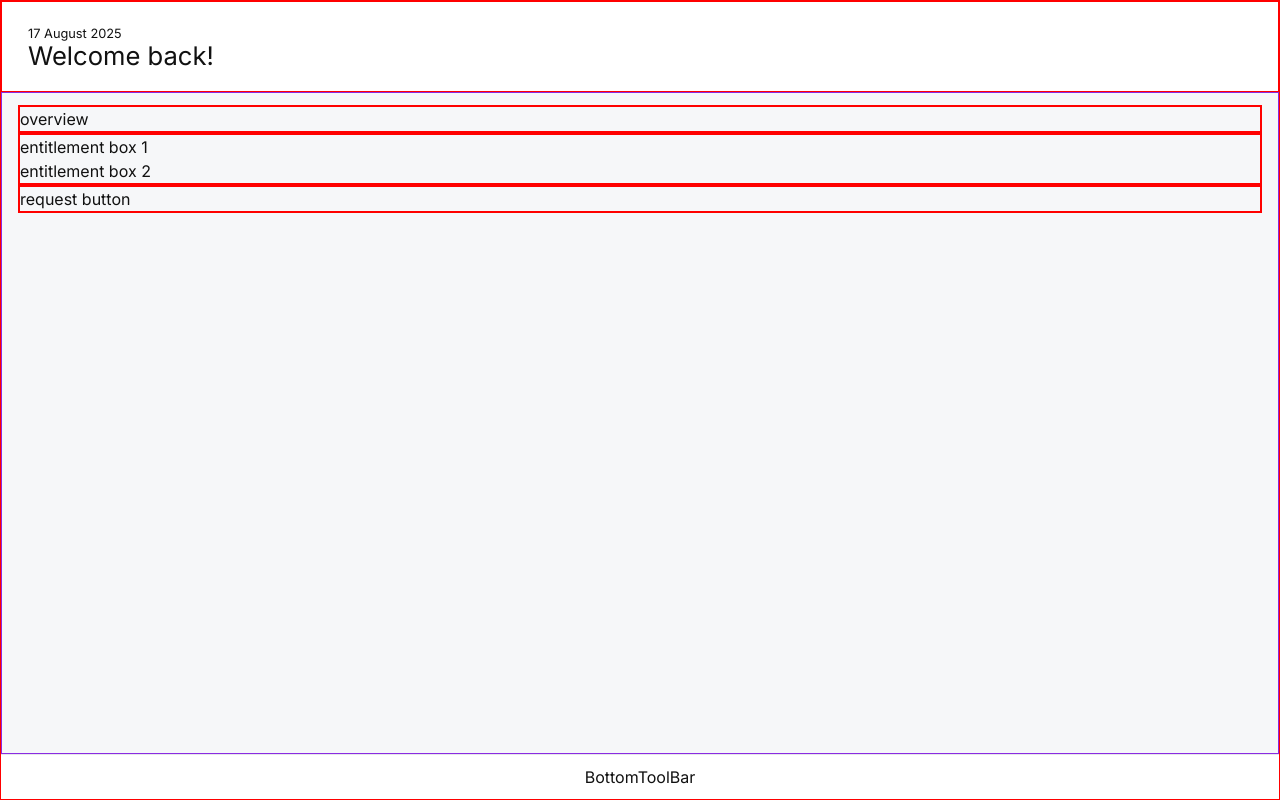
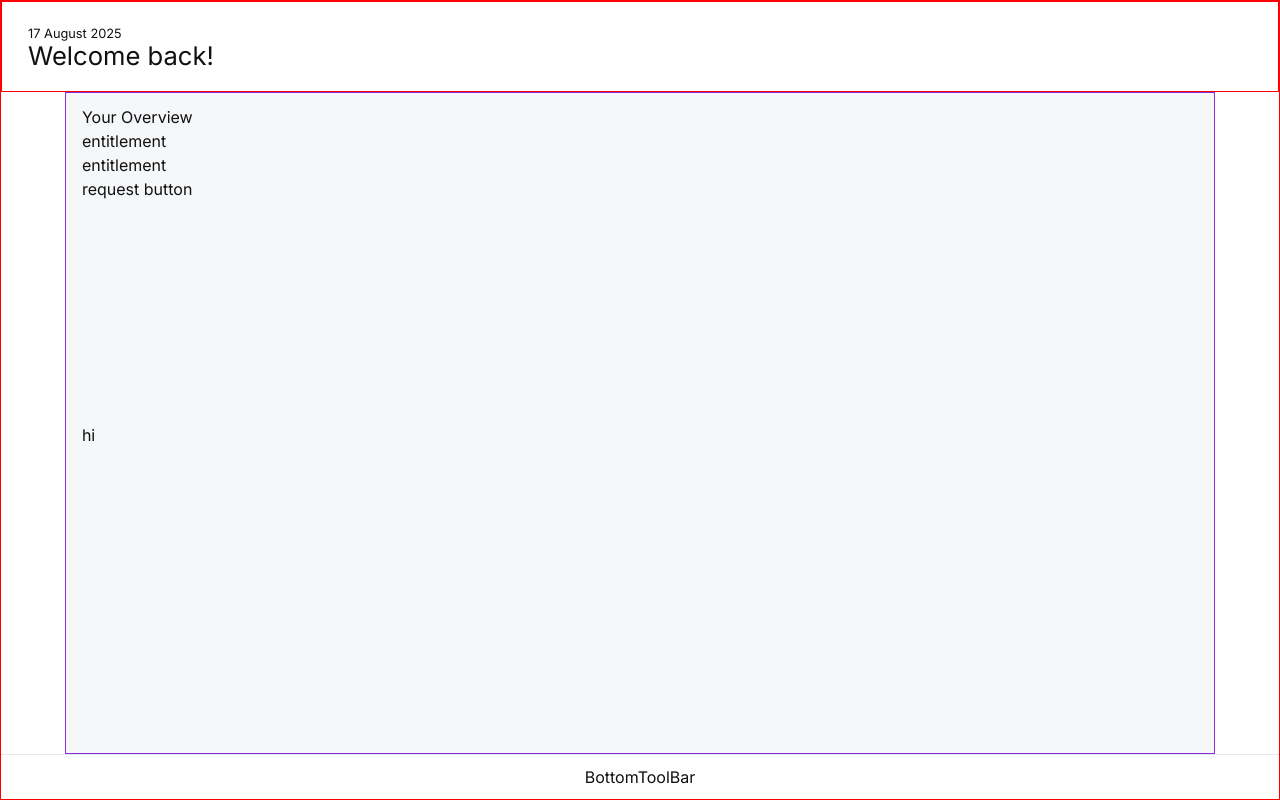
Before and after one commit to myhzyy/annual-leave-booker, a Next.js app: page / in a window 1280 px wide. Built offline with nearby package versions, Linux system fonts and the light colour scheme.

Commit message:
implement main app components

```diff
--- /dev/null
+++ b/src/app/components/BodyOverView.tsx
@@ -0,0 +1,18 @@
+import "../styles/BodyOverView.css";
+
+export default function BodyOverView() {
+  return (
+    <div className="main-wrapper">
+      <div className="main-box-wrapper">
+        <div className="overview-box">
+          <h1>Your Overview</h1>
+        </div>
+        <div className="entitlement-boxes">
+          <p>entitlement</p>
+          <p>entitlement</p>
+        </div>
+        <div className="request-botton">request button</div>
+      </div>
+    </div>
+  );
+}
--- a/src/app/components/MainBody.tsx
+++ /dev/null
@@ -1,18 +0,0 @@
-import "../styles/MainBody.css";
-
-export default function MainBody() {
-  return (
-    <p className="main-wrapper">
-      <div className="overview-box">overview</div>
-      <div className="entitlement-boxes">
-        <p>entitlement box 1</p>
-        <p>entitlement box 2</p>
-      </div>
-      <div className="request-botton">request button</div>
-    </p>
-  );
-}
-
-/// overview and entitlement
-/// upcoming leave
-/// booked calendar
--- /dev/null
+++ b/src/app/features/AnnualLeaveBody.tsx
@@ -0,0 +1,3 @@
+export default function AnnualLeaveBody() {
+  return <p>hi</p>;
+}
--- /dev/null
+++ b/src/app/features/MainBody.tsx
@@ -0,0 +1,14 @@
+import "../styles/MainBody.css";
+import BodyOverView from "../components/BodyOverView";
+import AnnualLeaveBody from "./AnnualLeaveBody";
+
+export default function MainBody() {
+  return (
+    <>
+      <div className="mainBody-wrapper">
+        <BodyOverView />
+        <AnnualLeaveBody />
+      </div>
+    </>
+  );
+}
--- a/src/app/page.tsx
+++ b/src/app/page.tsx
@@ -1,6 +1,6 @@
-import Header from "./components/Header";
-import MainBody from "./components/MainBody";
-import BottomToolbar from "./components/BottomToolBar";
+import Header from "./features/Header";
+import MainBody from "./features/MainBody";
+import BottomToolbar from "./features/BottomToolBar";
 
 export default function Home() {
   return (
--- a/src/app/styles/MainBody.css
+++ b/src/app/styles/MainBody.css
@@ -1,18 +1,14 @@
-.main-wrapper {
+.mainBody-wrapper {
   border: 1px solid blueviolet;
   overflow: auto;
   padding: 12px 16px;
-  background: #f6f7f9;
+  background: hsl(220, 20%, 97%);
+  width: 90%;
+  margin: 0 auto;
+  display: flex;
+  flex-direction: column;
 }
 
-.overview-box {
-  border: 2px solid red;
+.mainBody-wrapper > * {
+  flex: 1;
 }
-
-.entitlement-boxes {
-  border: 2px solid red;
-}
-
-.request-botton {
-  border: 2px solid red;
-}
```
Also changed, not shown: src/app/features/BottomToolBar.tsx (renamed from src/app/components/BottomToolBar.tsx), src/app/features/Header.tsx (renamed from src/app/components/Header.tsx), src/app/styles/BodyOverView.css (added), 1 other file (tests, documents, lock files or other folders).
